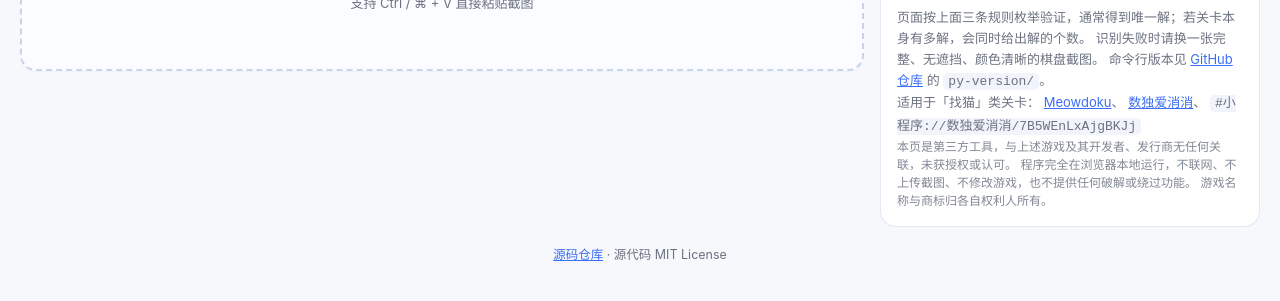
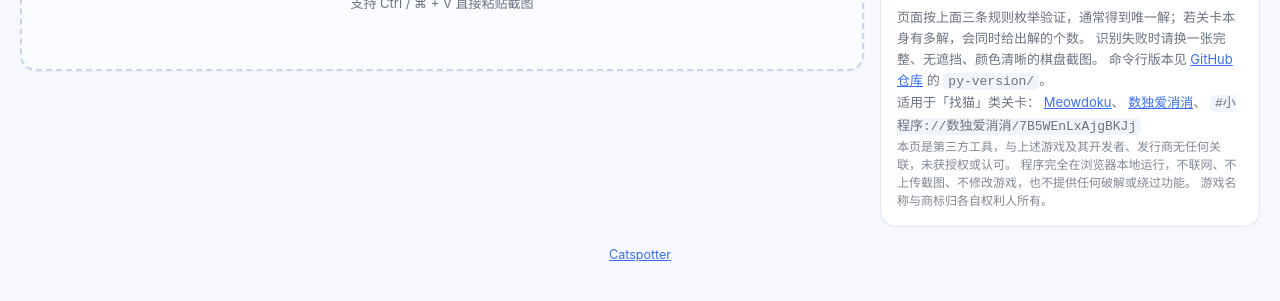
Before and after one commit to 22ABLE22/catspotter, a plain HTML site: page docs/index.html in a window 1280 px wide. Shown: the part 215-516 px from the top of the page. Drawn offline with Linux system fonts and the light colour scheme.

Commit message:
docs(web): 页脚改为 Catspotter

```diff
--- a/docs/index.html
+++ b/docs/index.html
@@ -71,8 +71,7 @@
 </main>
 
 <footer class="foot">
-  <a href="https://github.com/22ABLE22/catspotter" target="_blank" rel="noopener">源码仓库</a>
-  · 源代码 MIT License
+  <a href="https://github.com/22ABLE22/catspotter" target="_blank" rel="noopener">Catspotter</a>
 </footer>
 
 <script type="module" src="app.js"></script>
```
